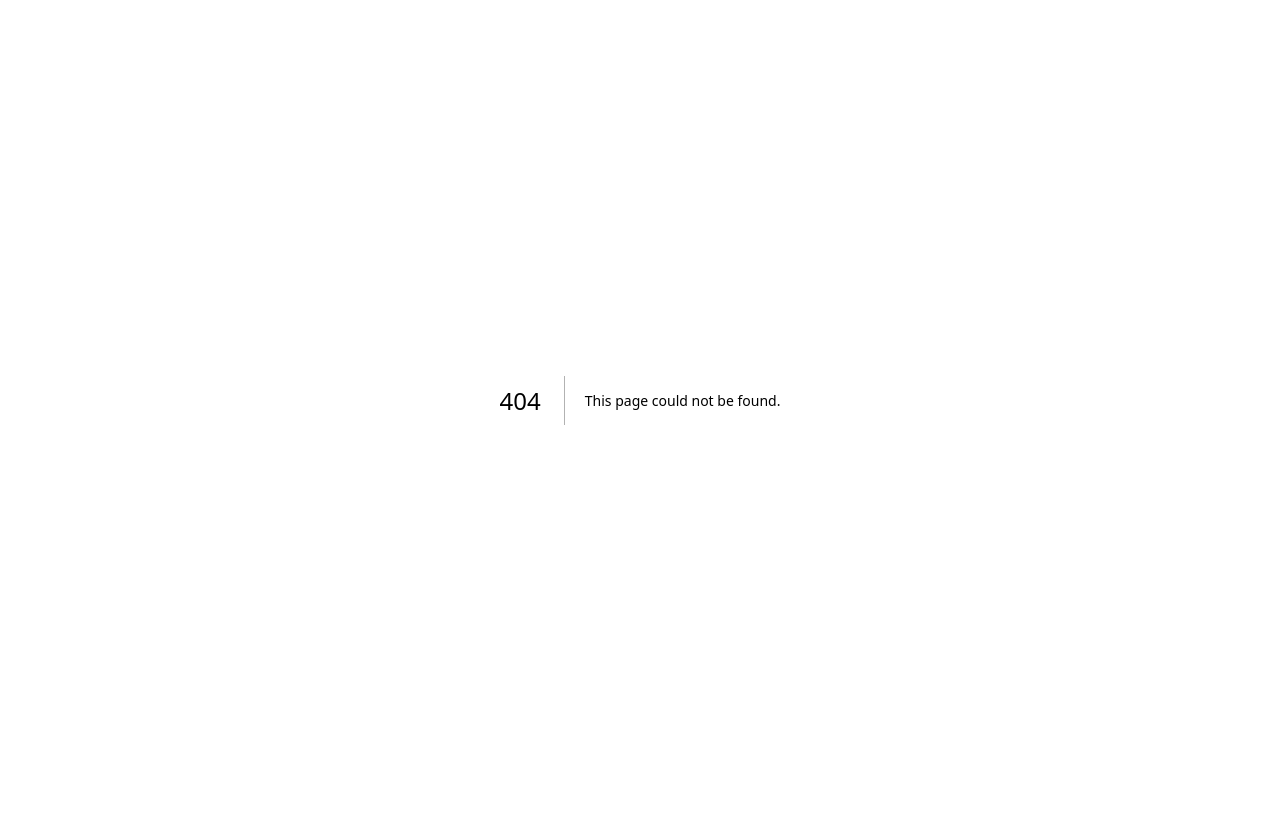
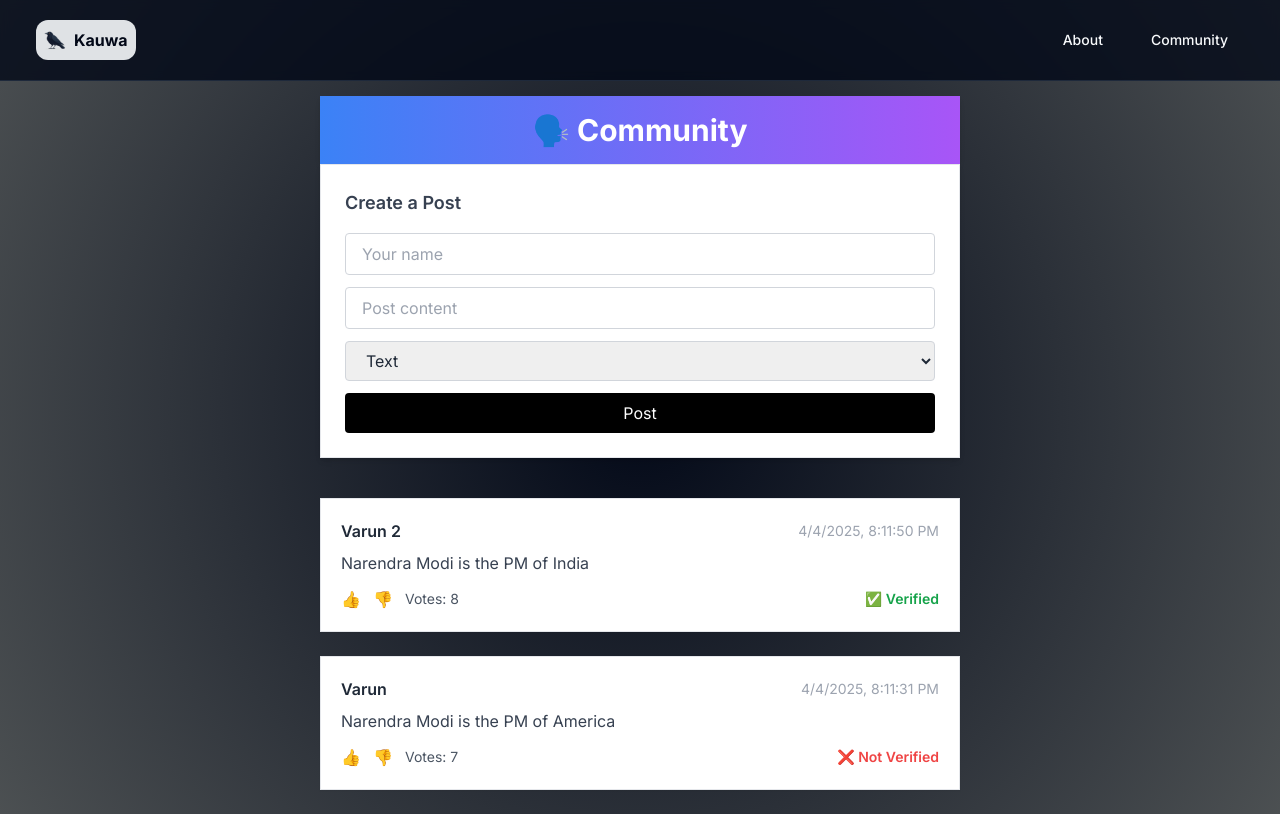
Before and after one commit to ishant2612/kauwa, a Next.js app in the folder kauwa-front/: page /community in a window 1280 px wide. Before the commit this address had no page. Built offline with nearby package versions, Linux system fonts and the light colour scheme.

Commit message:
Some minor fixes

```diff
--- /dev/null
+++ b/kauwa-front/app/api/posts/route.ts
@@ -0,0 +1,50 @@
+import { NextRequest, NextResponse } from "next/server";
+import fs from "fs";
+import path from "path";
+
+const postsFilePath = path.join(process.cwd(), "data", "posts.json");
+
+const readPosts = () => {
+  const data = fs.readFileSync(postsFilePath, "utf8");
+  return JSON.parse(data);
+};
+
+const writePosts = (posts: any) => {
+  fs.writeFileSync(postsFilePath, JSON.stringify(posts, null, 2));
+};
+
+export async function GET() {
+  const posts = readPosts();
+  return NextResponse.json(posts);
+}
+
+export async function POST(req: NextRequest) {
+  const { author, content, type, mediaUrl, verified } = await req.json(); // include 'verified'
+  const newPost = {
+    id: Date.now().toString(),
+    author,
+    content,
+    type,
+    mediaUrl,
+    createdAt: new Date().toISOString(),
+    voteCount: 0,
+    verified: verified ?? false, // use verified from frontend, fallback to false if missing
+  };
+
+  const posts = readPosts();
+  posts.push(newPost);
+  writePosts(posts);
+
+  return NextResponse.json(newPost, { status: 201 });
+}
+
+export async function PUT(req: NextRequest) {
+  const { id, voteChange } = await req.json();
+  let posts = readPosts();
+  posts = posts.map((post: any) =>
+    post.id === id ? { ...post, voteCount: post.voteCount + voteChange } : post
+  );
+  writePosts(posts);
+
+  return NextResponse.json({ success: true });
+}
--- /dev/null
+++ b/kauwa-front/app/community/page.tsx
@@ -0,0 +1,199 @@
+"use client";
+import { useEffect, useState } from "react";
+
+type Post = {
+  id: string;
+  author: string;
+  content: string;
+  type: "text" | "image" | "video";
+  mediaUrl?: string;
+  createdAt: string;
+  voteCount: number;
+  verified: boolean | null; // Updated to support verification status
+};
+
+export default function Community() {
+  const [posts, setPosts] = useState<Post[]>([]);
+  const [loading, setLoading] = useState(true);
+  const [newPost, setNewPost] = useState({
+    author: "",
+    content: "",
+    type: "text",
+    mediaUrl: "",
+  });
+  const [verifying, setVerifying] = useState(false); // Spinner state
+
+  useEffect(() => {
+    fetch("/api/posts")
+      .then((res) => res.json())
+      .then((data) => {
+        setPosts(data.sort((a: Post, b: Post) => b.voteCount - a.voteCount));
+        setLoading(false);
+      });
+  }, []);
+
+  const vote = async (id: string, voteChange: number) => {
+    await fetch("/api/posts", {
+      method: "PUT",
+      headers: { "Content-Type": "application/json" },
+      body: JSON.stringify({ id, voteChange }),
+    });
+
+    setPosts((prev) =>
+      prev
+        .map((post) =>
+          post.id === id ? { ...post, voteCount: post.voteCount + voteChange } : post
+        )
+        .sort((a, b) => b.voteCount - a.voteCount)
+    );
+  };
+
+  const addPost = async () => {
+    if (!newPost.author.trim() || !newPost.content.trim()) return;
+
+    let verifiedStatus: boolean | null = null;
+
+    if (newPost.type === "text") {
+      setVerifying(true);
+      try {
+        const verifyRes = await fetch("http://127.0.0.1:5000/process", {
+          method: "POST",
+          headers: { "Content-Type": "application/json" },
+          body: JSON.stringify({ query: newPost.content }),
+        });
+
+        const verifyData = await verifyRes.json();
+        console.log("Verification response:", verifyData,verifyData.result, verifyData.result[0]);
+        verifiedStatus = verifyData.result[0] ?? null;
+        console.log(verifiedStatus)
+      } catch (error) {
+        console.error("Verification failed:", error);
+      }
+      setVerifying(false);
+    }
+
+    const res = await fetch("/api/posts", {
+      method: "POST",
+      headers: { "Content-Type": "application/json" },
+      body: JSON.stringify({ ...newPost, verified: verifiedStatus }),
+    });
+
+    const data = await res.json();
+    setPosts((prev) => [data, ...prev].sort((a, b) => b.voteCount - a.voteCount));
+    setNewPost({ author: "", content: "", type: "text", mediaUrl: "" });
+  };
+
+  if (loading) return <p className="text-center mt-10 text-gray-500">Loading posts...</p>;
+
+  return (
+    <div className="max-w-2xl mx-auto px-4 pt-24">
+      <div className="bg-gradient-to-r from-blue-500 to-purple-500 text-white text-3xl font-bold p-4 rounded-lg shadow-md text-center">
+        🗣️ Community
+      </div>
+
+      {/* New Post Form */}
+      <div className="bg-white shadow-md rounded-lg p-6 mb-10 border border-gray-200">
+        <h2 className="text-lg font-semibold mb-4 text-gray-700">Create a Post</h2>
+        <input
+          type="text"
+          placeholder="Your name"
+          value={newPost.author}
+          onChange={(e) => setNewPost({ ...newPost, author: e.target.value })}
+          className="w-full mb-3 px-4 py-2 border text-gray-800 border-gray-300 rounded"
+        />
+        <input
+          type="text"
+          placeholder="Post content"
+          value={newPost.content}
+          onChange={(e) => setNewPost({ ...newPost, content: e.target.value })}
+          className="w-full mb-3 px-4 py-2 border text-gray-800 border-gray-300 rounded"
+        />
+        <select
+          value={newPost.type}
+          onChange={(e) =>
+            setNewPost({ ...newPost, type: e.target.value as "text" | "image" | "video" })
+          }
+          className="w-full mb-3 px-4 py-2 border text-gray-800 border-gray-300 rounded"
+        >
+          <option value="text">Text</option>
+          <option value="image">Image</option>
+          <option value="video">Video</option>
+        </select>
+        {newPost.type !== "text" && (
+          <input
+            type="text"
+            placeholder="Media URL"
+            value={newPost.mediaUrl}
+            onChange={(e) => setNewPost({ ...newPost, mediaUrl: e.target.value })}
+            className="w-full mb-3 px-4 py-2 border text-gray-800 border-gray-300 rounded"
+          />
+        )}
+        <button
+          onClick={addPost}
+          className="w-full bg-black text-white py-2 rounded hover:bg-gray-900 transition"
+          disabled={verifying}
+        >
+          {verifying ? "Verifying..." : "Post"}
+        </button>
+      </div>
+
+      {/* Posts List */}
+      {posts.length === 0 ? (
+        <p className="text-center text-gray-500">No posts yet. Be the first to post!</p>
+      ) : (
+        posts.map((post) => (
+          <div
+            key={post.id}
+            className="bg-white shadow-sm border border-gray-200 rounded-lg p-5 mb-6"
+          >
+            <div className="flex items-center justify-between mb-2">
+              <h3 className="font-semibold text-gray-800">{post.author}</h3>
+              <span className="text-sm text-gray-400">
+                {new Date(post.createdAt).toLocaleString()}
+              </span>
+            </div>
+            <p className="text-gray-700 mb-3">{post.content}</p>
+
+            {post.type === "image" && post.mediaUrl && (
+              <img
+                src={post.mediaUrl}
+                alt="Post image"
+                className="rounded mb-3 max-h-64 object-cover"
+              />
+            )}
+            {post.type === "video" && post.mediaUrl && (
+              <video src={post.mediaUrl} controls className="rounded mb-3 max-h-64 w-full" />
+            )}
+
+            <div className="flex items-center justify-between">
+              <div className="flex gap-3 items-center">
+                <button
+                  onClick={() => vote(post.id, 1)}
+                  className="text-green-600 hover:text-green-800 transition"
+                >
+                  👍
+                </button>
+                <button
+                  onClick={() => vote(post.id, -1)}
+                  className="text-red-500 hover:text-red-700 transition"
+                >
+                  👎
+                </button>
+                <span className="text-gray-600 text-sm">Votes: {post.voteCount}</span>
+              </div>
+              {post.verified !== null && (
+                <span
+                  className={`text-sm font-semibold ${
+                    post.verified ? "text-green-600" : "text-red-500"
+                  }`}
+                >
+                  {post.verified ? "✅ Verified" : "❌ Not Verified"}
+                </span>
+              )}
+            </div>
+          </div>
+        ))
+      )}
+    </div>
+  );
+}
--- a/kauwa-front/app/components/Navbar/Navbar.tsx
+++ b/kauwa-front/app/components/Navbar/Navbar.tsx
@@ -4,6 +4,7 @@ import Link from "next/link";
 import { motion } from "framer-motion";
 import { Button } from "@/components/ui/button";
 import Image from "next/image";
+
 export default function Navbar() {
   return (
     <motion.nav
@@ -13,29 +14,25 @@ export default function Navbar() {
       className="fixed top-0 left-0 right-0 z-50 bg-background/80 backdrop-blur-sm border-b"
     >
       <div className="container mx-auto px-9 py-6 h-20 flex items-center justify-between">
+        {/* Logo */}
         <Link
           href="/"
           className="flex items-center space-x-2 p-2 bg-[#DFE2E5] text-[#020817] rounded-xl"
         >
-          {/* <motion.svg
-            width="32"
-            height="32"
-            viewBox="0 0 32 32"
-            fill="none"
-            xmlns="http://www.w3.org/2000/svg"
-            whileHover={{ scale: 1.1 }}
-            whileTap={{ scale: 0.9 }}
-          >
-            <path d="M16 2L2 16L16 30L30 16L16 2Z" fill="currentColor" />
-            <circle cx="16" cy="16" r="6" fill="var(--background)" />
-          </motion.svg> */}
           <Image src="/logo.png" alt="Logo" width={22} height={22} />
           <span className="text-l font-bold">Kauwa</span>
         </Link>
-        <div className="flex items-center space-x-4 rounded-xl ">
+
+        {/* Navbar Links */}
+        <div className="flex items-center space-x-4 rounded-xl">
           <Button variant="ghost" asChild>
             <Link href="/about" className="text-l">
               About
+            </Link>
+          </Button>
+          <Button variant="ghost" asChild>
+            <Link href="/community" className="text-l">
+              Community
             </Link>
           </Button>
         </div>
--- a/kauwa-front/app/layout.tsx
+++ b/kauwa-front/app/layout.tsx
@@ -1,6 +1,7 @@
 import "./globals.css";
 import type { Metadata } from "next";
 import { Inter } from "next/font/google";
+import Navbar from "./components/Navbar/Navbar";
 
 const inter = Inter({ subsets: ["latin"] });
 
@@ -21,7 +22,9 @@ export default function RootLayout({
         {/* Adding the favicon */}
         <link rel="icon" href="/logo.png" />
       </head>
-      <body className={inter.className}>{children}</body>
+      <body className={inter.className}>
+      <Navbar />
+        {children}</body>
     </html>
   );
 }
--- /dev/null
+++ b/kauwa-front/data/posts.json
@@ -0,0 +1,22 @@
+[
+  {
+    "id": "1743797491705",
+    "author": "Varun",
+    "content": "Narendra Modi is the PM of America",
+    "type": "text",
+    "mediaUrl": "",
+    "createdAt": "2025-04-04T20:11:31.705Z",
+    "voteCount": 7,
+    "verified": false
+  },
+  {
+    "id": "1743797510068",
+    "author": "Varun 2",
+    "content": "Narendra Modi is the PM of India",
+    "type": "text",
+    "mediaUrl": "",
+    "createdAt": "2025-04-04T20:11:50.068Z",
+    "voteCount": 8,
+    "verified": true
+  }
+]
```
Also changed, not shown: 1 other file (tests, documents, lock files or other folders).
